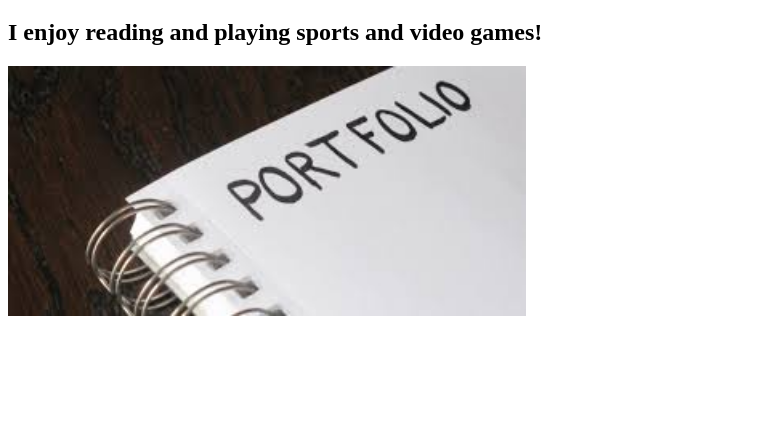
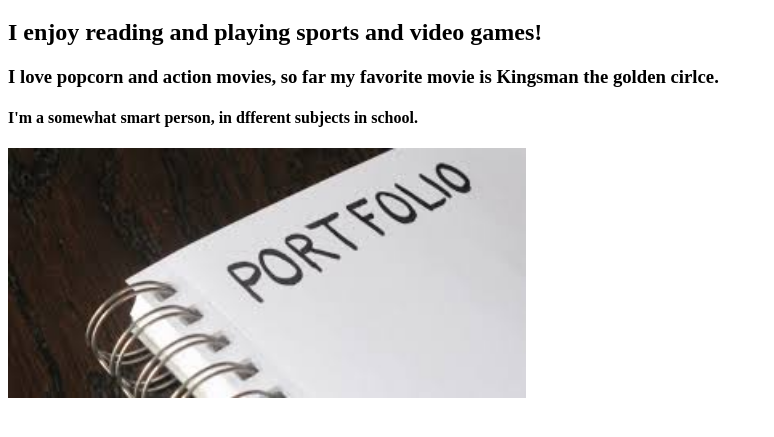
Before and after one commit to Jasongrace2213/Jasongrace2213.github.io, a plain HTML site: page my_website/about_me.html in a window 1280 px wide. Shown: the part 87-524 px from the top of the page, without its empty margins (0-774 px from the left). Drawn offline with Linux system fonts and the light colour scheme.

Commit message:
Changed heading

```diff
--- a/my_website/about_me.html
+++ b/my_website/about_me.html
@@ -10,6 +10,8 @@
      <a href="about_me.html">About me</a>
     <h1>All about me!</h1>
     <h2>I enjoy reading and playing sports and video games!</h2>
+    <h3>I love popcorn and action movies, so far my favorite movie is Kingsman the golden cirlce.</h3>
+    <h4>I'm a somewhat smart person, in dfferent subjects in school.</h4>
     <img src="images/portfolio.jpg" height="250">
   </body>
   </html>
```
